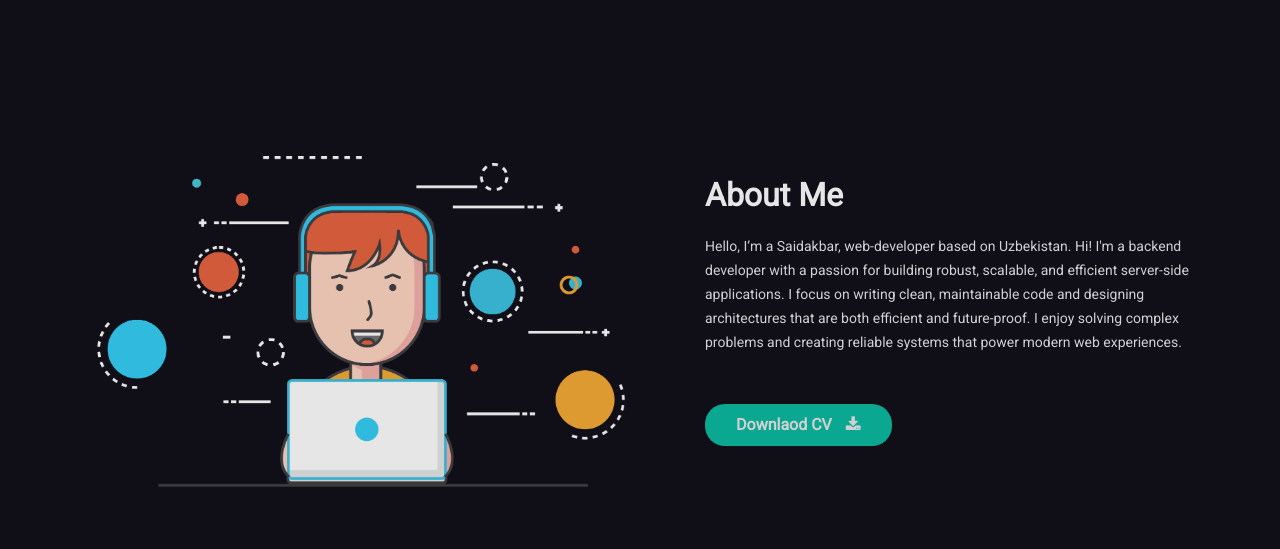
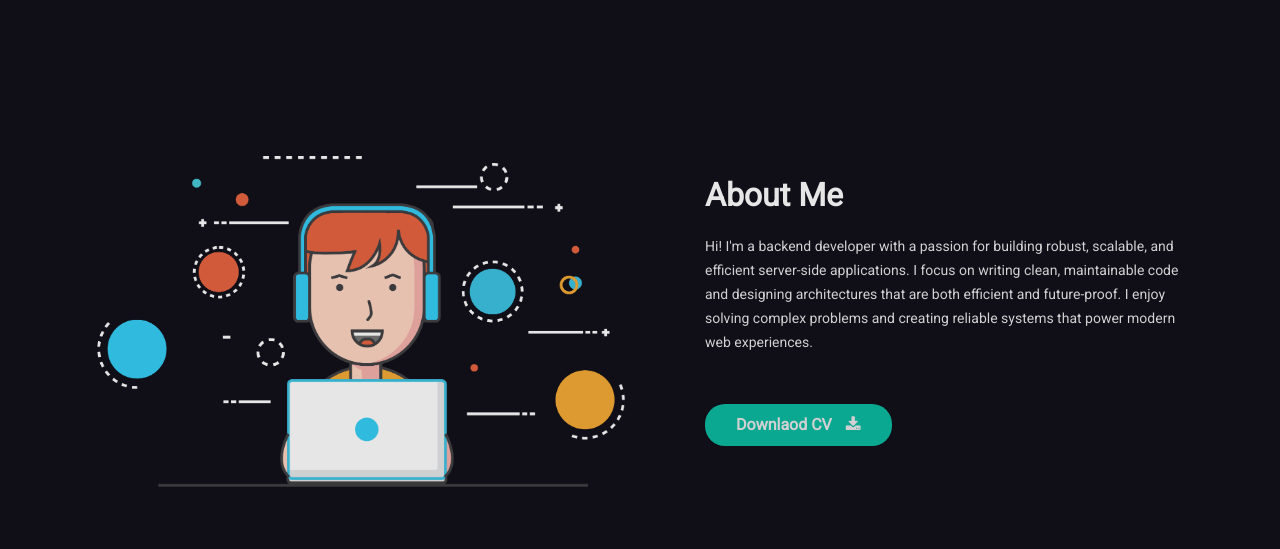
Before and after one commit to nematov-dev/portfolio-project, a Django app: page / in a window 1280 px wide. Shown: the part 780-1329 px from the top of the page. Run offline with Django 5.2, Linux system fonts and the light colour scheme; data that the repository does not hold is empty; some libraries are stand-ins or nearby versions.

Commit message:
Update home.html

```diff
--- a/templates/pages/about.html
+++ b/templates/pages/about.html
@@ -12,8 +12,8 @@
             <div class="col-sm-12 col-md-6">
                 <div class="mh-about-inner">
                     <h2 class="wow fadeInUp" data-wow-duration="0.8s" data-wow-delay="0.1s">{% trans 'About Me' %}</h2>
-                    <p class="wow fadeInUp" data-wow-duration="0.8s" data-wow-delay="0.2s">Hello, I’m a Saidakbar, web-developer based on Uzbekistan.
-                        Hi! I'm a backend developer with a passion for building robust, scalable, and efficient server-side applications.
+                    <p class="wow fadeInUp" data-wow-duration="0.8s" data-wow-delay="0.2s">
+Hi! I'm a backend developer with a passion for building robust, scalable, and efficient server-side applications.
 I focus on writing clean, maintainable code and designing architectures that are both efficient and future-proof.
 I enjoy solving complex problems and creating reliable systems that power modern web experiences.</p>
                     <div class="mh-about-tag wow fadeInUp" data-wow-duration="0.8s" data-wow-delay="0.3s">
```
